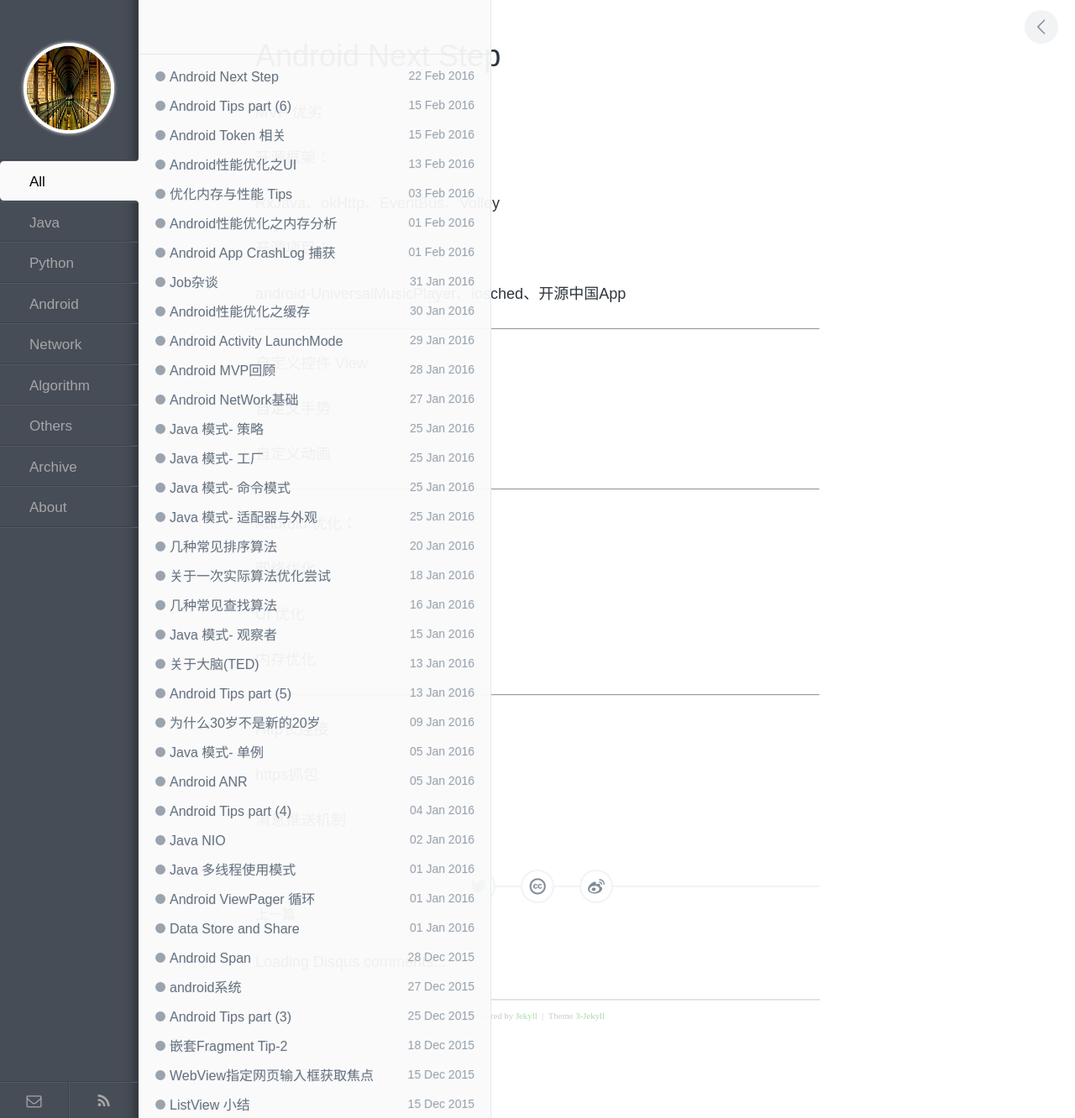
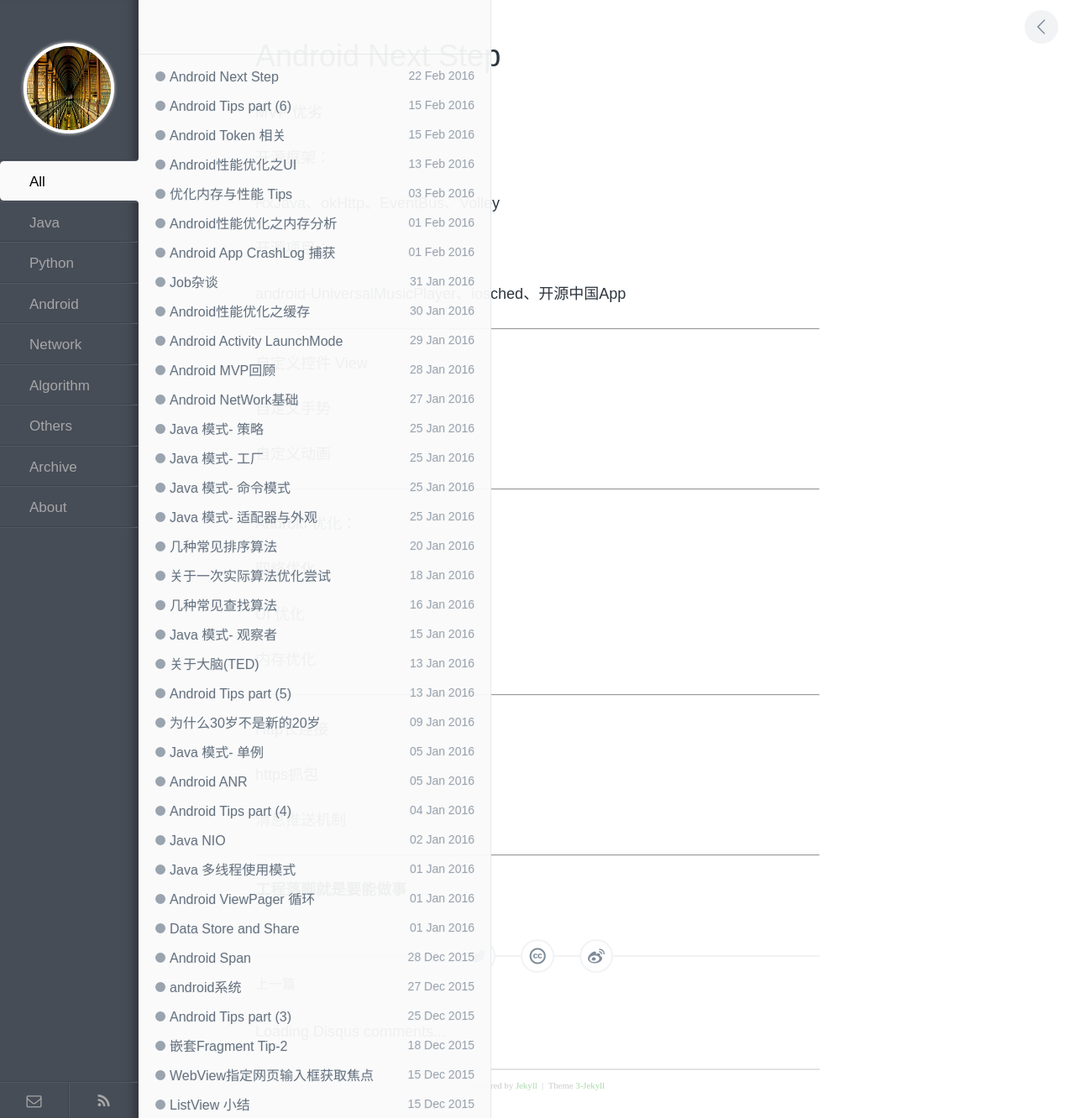
Before and after one commit to enlipan/enlipan.github.io, a Jekyll site: the page built from _posts/2016-02-22-android-tips-next-step.md, in a window 1280 px wide. Shown: the whole page at 84% size. Built offline with Jekyll 4.4.1, drawn with Linux system fonts in a browser that asks for light colours; nearby versions of some CDN libraries; comment, search, counter and statistics services are not loaded.

Commit message:
modify pages android next step

```diff
--- a/_posts/2016-02-22-android-tips-next-step.md
+++ b/_posts/2016-02-22-android-tips-next-step.md
@@ -40,3 +40,7 @@ https抓包
 
 
 消息推送机制
+
+---
+
+**工程落脚就是要能做事**
```
